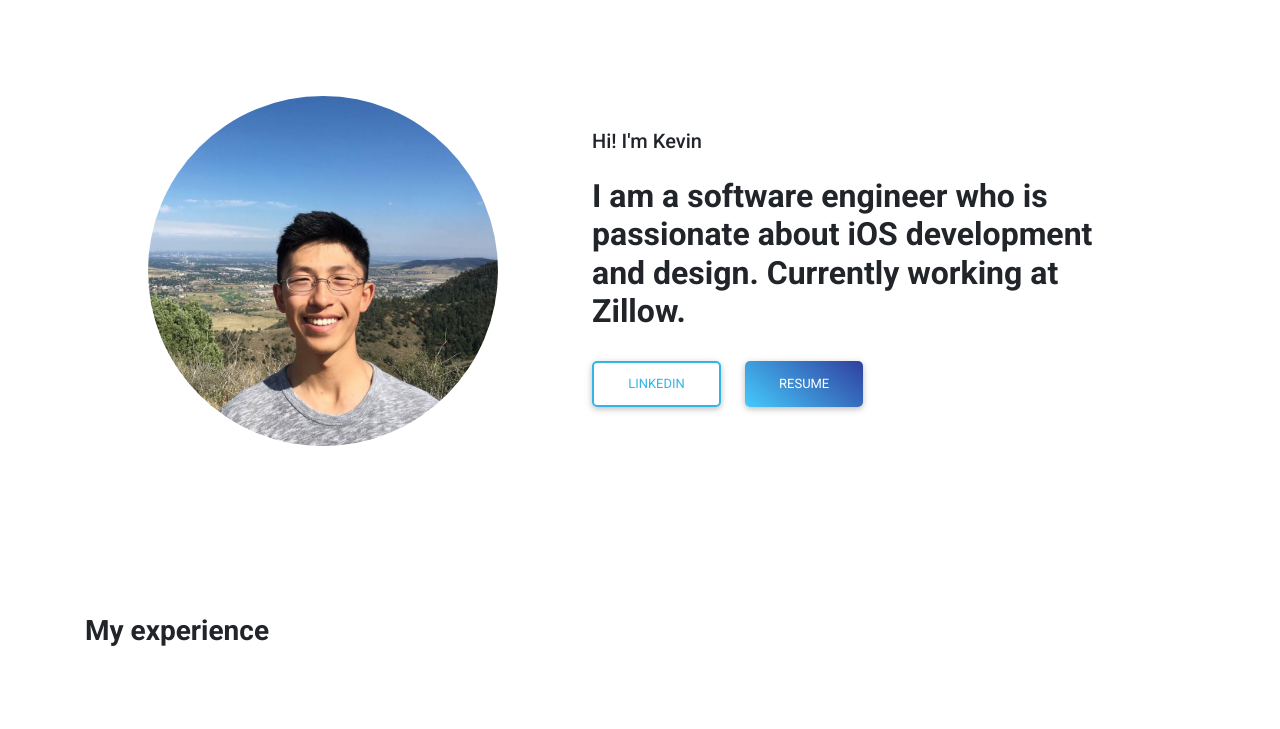
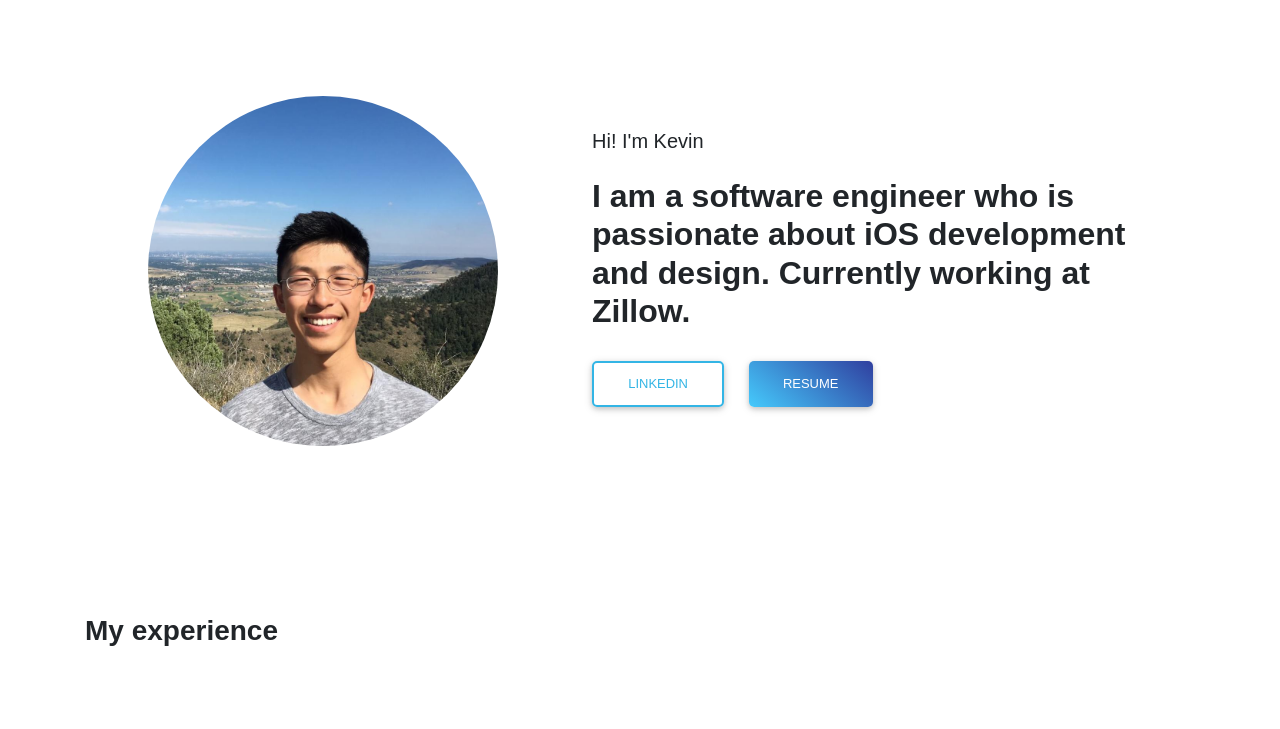
Before and after one commit to kliao2016/kevinliao, a plain HTML site: page index.html in a window 1280 px wide. Shown: the part 64-793 px from the top of the page. Drawn offline with Linux system fonts and the light colour scheme.

Commit message:
Update 2020-10-13T04:41:58.966Z

```diff
--- a/css/style.css
+++ b/css/style.css
@@ -8,7 +8,7 @@ header,
 } */
 
 html, body {
-    font-family: "sofia-pro" sans-serif !important;
+    font-family: "sofia-pro", sans-serif !important;
     max-width: 100%;
     overflow-x: hidden;
 }
```
Also changed, not shown: css/style.min.css.
